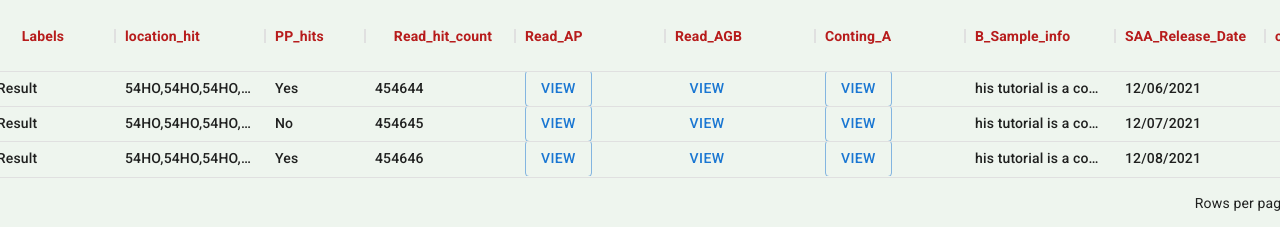
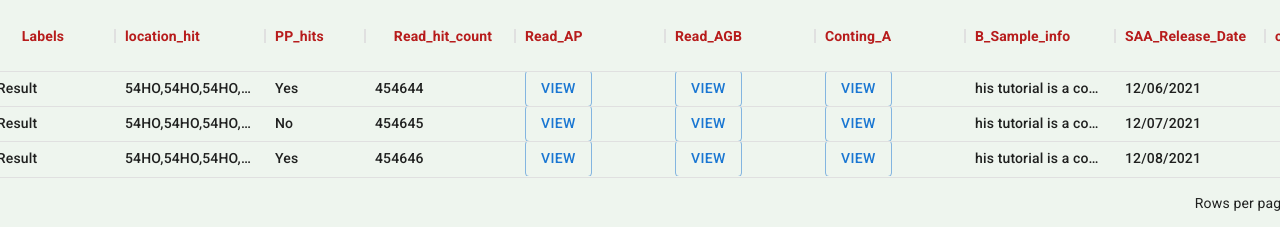
Before and after one commit to DawitAbay/testone, a React (Create React App) app: page / in a window 1280 px wide. Shown: the part 216-443 px from the top of the page. Built offline with nearby package versions, Linux system fonts and the light colour scheme; no server answers.

Commit message:
make it better

```diff
--- a/src/pages/DataTable.jsx
+++ b/src/pages/DataTable.jsx
@@ -245,7 +245,7 @@ const DataTable = ({
           <>
 
             {/* <Link href={`/About_Read_AP?id=${params.id}`} target="_blank">Profile</Link> */}
-            <Button variant="outlined" size="medium" href="/About_Read_AP"  >
+            <Button variant="outlined" size="medium" component={Link} to={'/About_Read_AP'}   >
               View
             </Button>
           </>
@@ -265,7 +265,7 @@ const DataTable = ({
 
         return (
           <>
-            <Button component={Link} to={'/Read_AGB'}>View</Button>
+            <Button variant="outlined" size="medium" component={Link} to={'/Read_AGB'}>View</Button>
 
 
           </>
@@ -284,7 +284,7 @@ const DataTable = ({
         return (
           <>
 
-            <Button variant="outlined" size="medium" href="/TableData">
+            <Button variant="outlined" size="medium" component={Link} to={'/TableData'} >
               View
             </Button>
           </>
```
